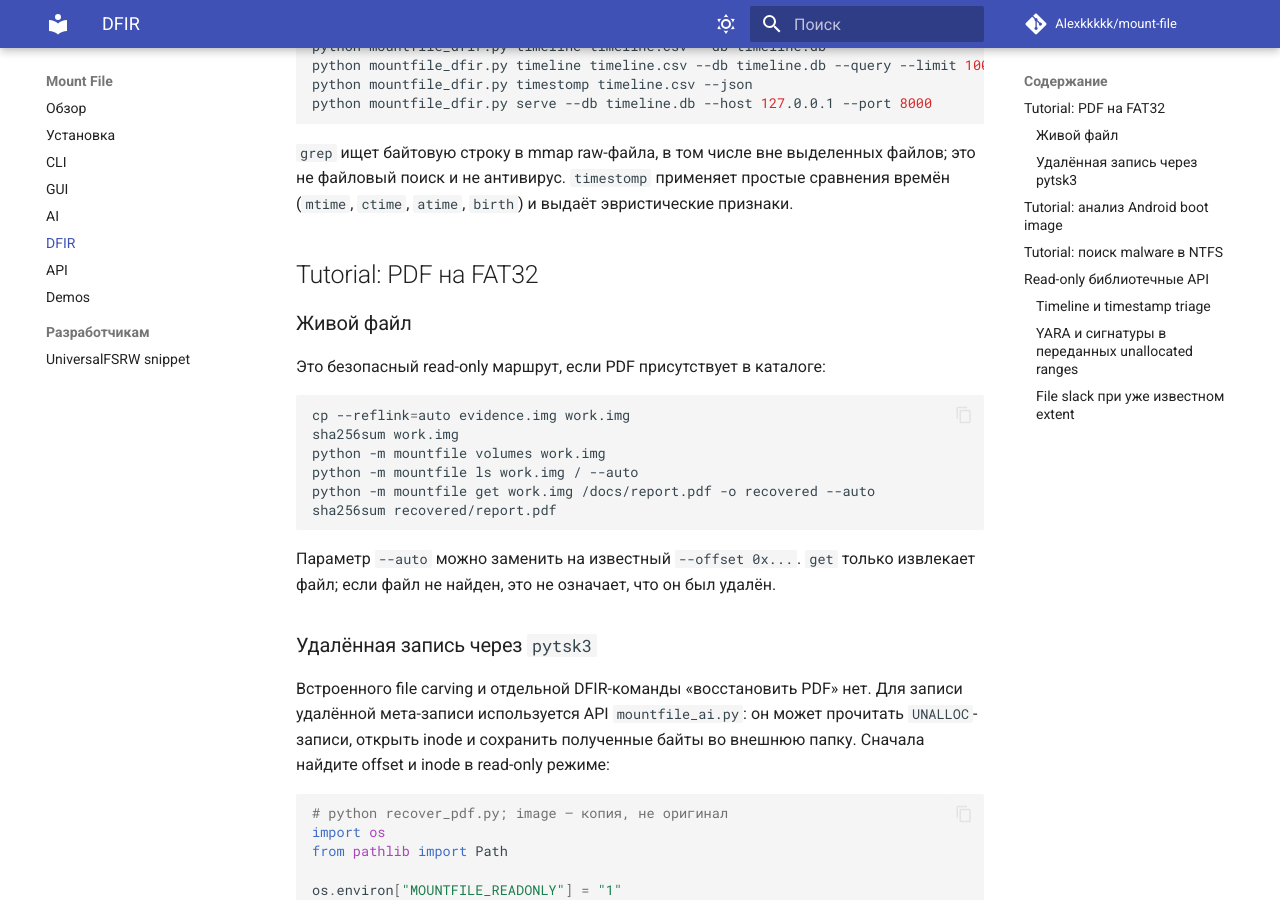
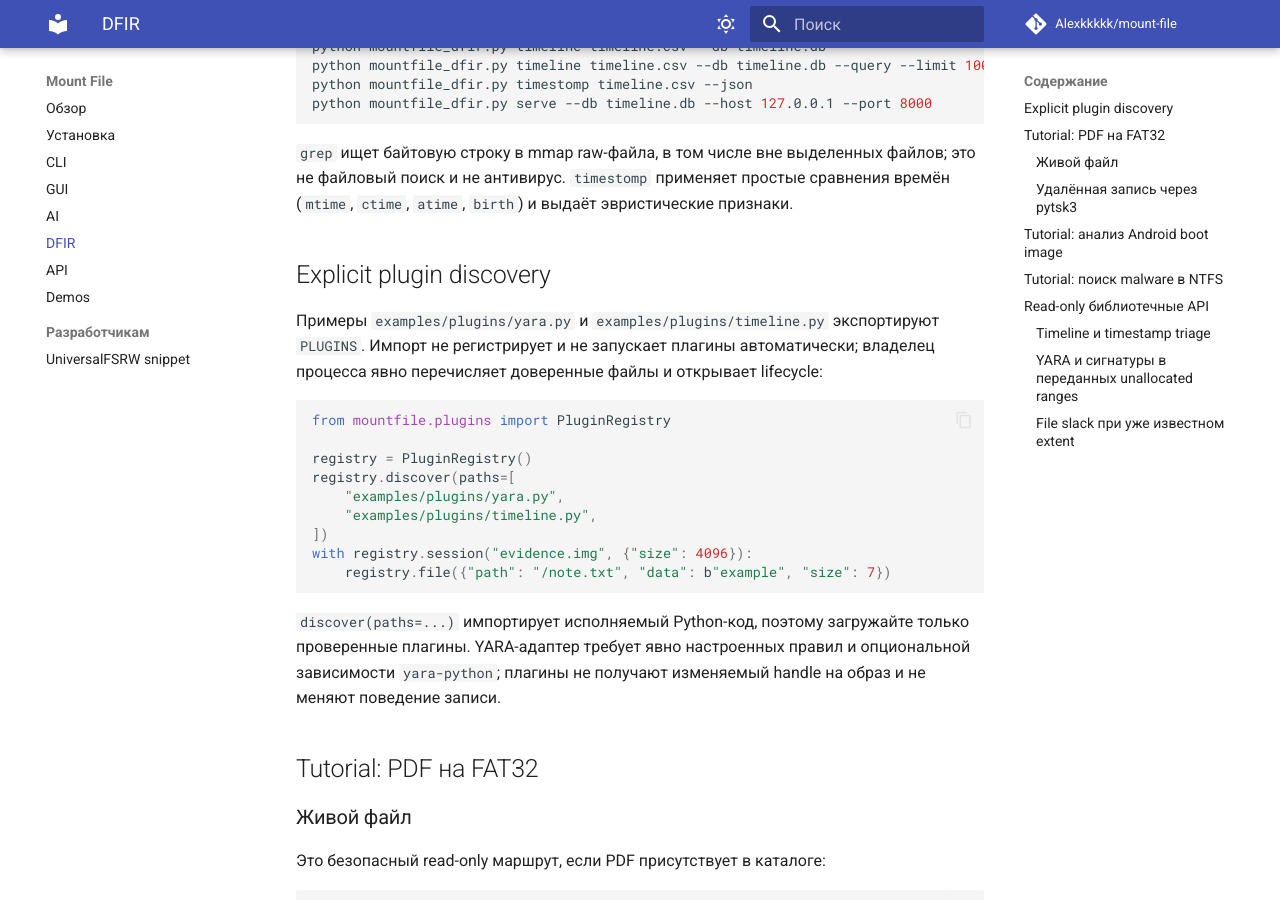
Before and after one commit to Alexkkkkk/mount-file, an MkDocs documentation site: the page built from docs/dfir.md, in a window 1280 px wide and 900 px high, scrolled down 388 px. Built offline with MkDocs 1.6.1 and Material for MkDocs 9.7.7, drawn with Linux system fonts in a browser that asks for light colours; comment, search, counter and statistics services are not loaded.

Commit message:
feat: export first-party plugin manifests (#116)
Co-authored-by: Alexkkkkk <1.02665324e+08+Alexkkkkk@users.noreply.github.com>
Co-authored-by: Alexkkkkk <Alexkkkkk@users.noreply.github.com>

````diff
--- a/docs/dfir.md
+++ b/docs/dfir.md
@@ -23,6 +23,29 @@ python mountfile_dfir.py serve --db timeline.db --host 127.0.0.1 --port 8000
 файлов; это не файловый поиск и не антивирус. `timestomp` применяет простые
 сравнения времён (`mtime`, `ctime`, `atime`, `birth`) и выдаёт эвристические
 признаки.
+
+## Explicit plugin discovery
+
+Примеры `examples/plugins/yara.py` и `examples/plugins/timeline.py` экспортируют
+`PLUGINS`. Импорт не регистрирует и не запускает плагины автоматически;
+владелец процесса явно перечисляет доверенные файлы и открывает lifecycle:
+
+```python
+from mountfile.plugins import PluginRegistry
+
+registry = PluginRegistry()
+registry.discover(paths=[
+    "examples/plugins/yara.py",
+    "examples/plugins/timeline.py",
+])
+with registry.session("evidence.img", {"size": 4096}):
+    registry.file({"path": "/note.txt", "data": b"example", "size": 7})
+```
+
+`discover(paths=...)` импортирует исполняемый Python-код, поэтому загружайте
+только проверенные плагины. YARA-адаптер требует явно настроенных правил и
+опциональной зависимости `yara-python`; плагины не получают изменяемый handle
+на образ и не меняют поведение записи.
 
 ## Tutorial: PDF на FAT32
 
````
Also changed, not shown: CHANGELOG.md (+3 -0 lines), 3 other files.
